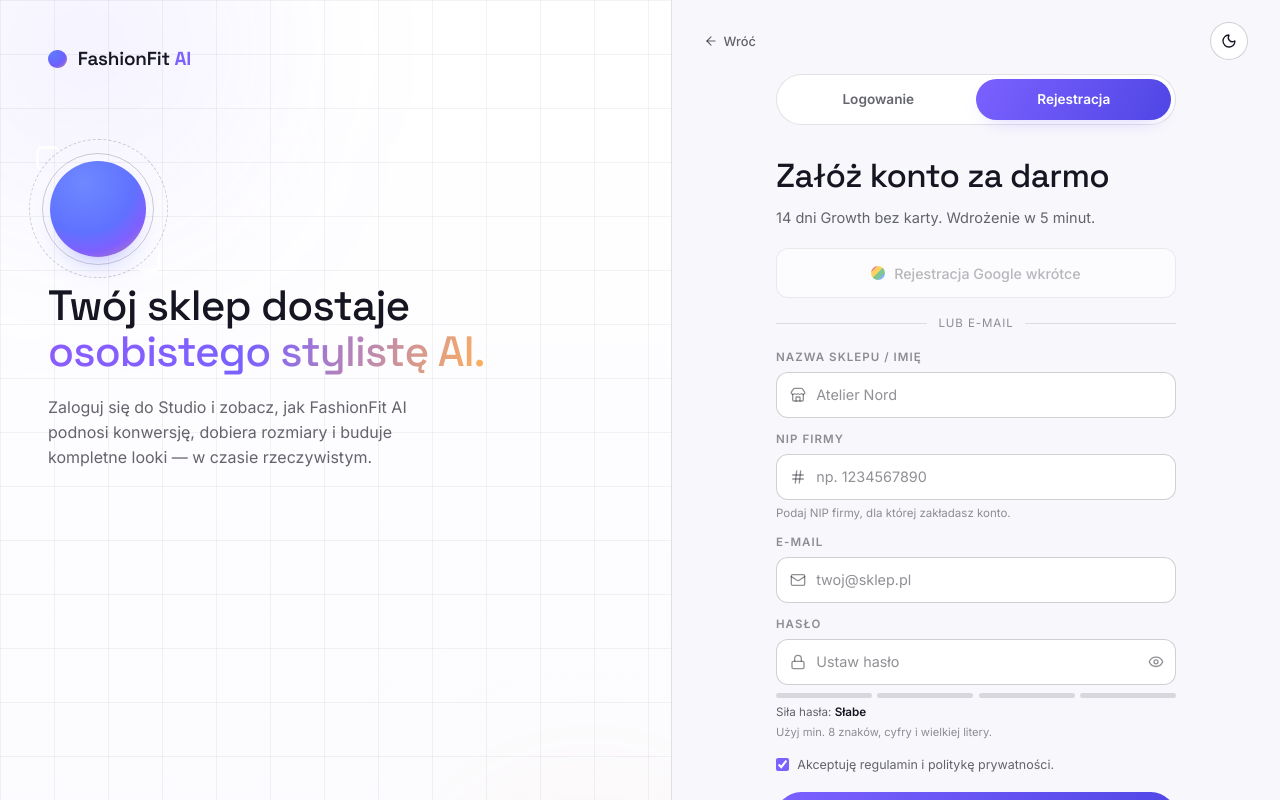
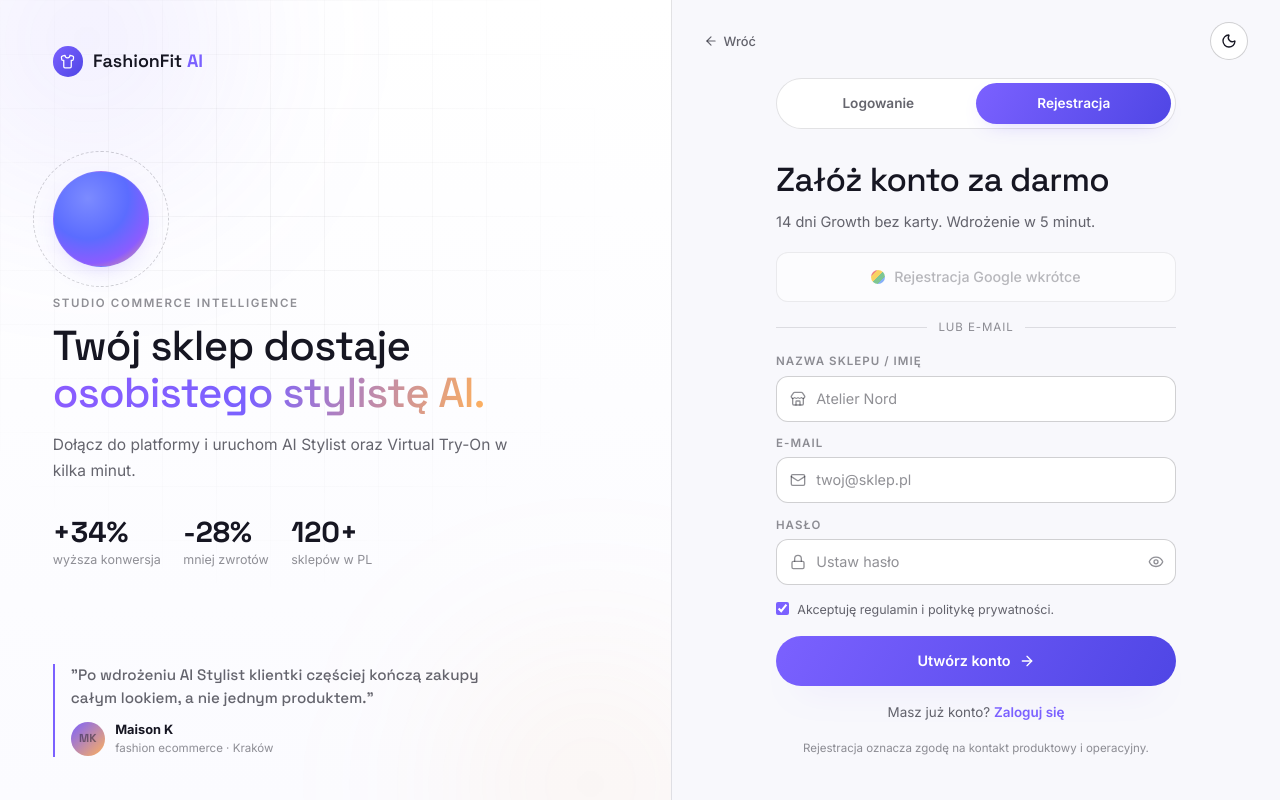
Before and after one commit to Mateusz199703/fashionfit-scandalhurt, a React (Create React App) app in the folder dashboard/: page /register in a window 1280 px wide. Shown: the top 800 px of the page. Built offline with nearby package versions, Linux system fonts and the light colour scheme; no server answers.

Commit message:
Revert "Add NIP validation and password strength to registration"
This reverts commit 764e644776b1149e60aa5449f26e2e4f8291f38f.

```diff
--- a/dashboard/src/index.css
+++ b/dashboard/src/index.css
@@ -395,8 +395,8 @@
     --auth-border: rgba(22, 22, 34, 0.12);
     --auth-border-strong: rgba(22, 22, 34, 0.2);
     --auth-grid: rgba(22, 22, 34, 0.05);
-    --auth-glow-a: rgba(123, 97, 255, 0.22);
-    --auth-glow-b: rgba(255, 177, 92, 0.18);
+    --auth-glow-a: rgba(123, 97, 255, 0.25);
+    --auth-glow-b: rgba(255, 177, 92, 0.2);
     --auth-focus: rgba(123, 97, 255, 0.22);
 
     min-height: 100vh;
@@ -409,17 +409,17 @@
     --auth-bg: #0b0b0f;
     --auth-bg-2: #070709;
     --auth-panel: #111118;
-    --auth-surface: rgba(255, 255, 255, 0.06);
-    --auth-surface-strong: rgba(255, 255, 255, 0.1);
+    --auth-surface: rgba(255, 255, 255, 0.05);
+    --auth-surface-strong: rgba(255, 255, 255, 0.08);
     --auth-text: #ffffff;
     --auth-text-dim: rgba(255, 255, 255, 0.68);
-    --auth-text-faint: rgba(255, 255, 255, 0.48);
+    --auth-text-faint: rgba(255, 255, 255, 0.46);
     --auth-border: rgba(255, 255, 255, 0.12);
-    --auth-border-strong: rgba(255, 255, 255, 0.2);
+    --auth-border-strong: rgba(255, 255, 255, 0.22);
     --auth-grid: rgba(255, 255, 255, 0.06);
-    --auth-glow-a: rgba(123, 97, 255, 0.34);
-    --auth-glow-b: rgba(255, 177, 92, 0.22);
-    --auth-focus: rgba(123, 97, 255, 0.3);
+    --auth-glow-a: rgba(123, 97, 255, 0.38);
+    --auth-glow-b: rgba(255, 177, 92, 0.26);
+    --auth-focus: rgba(123, 97, 255, 0.28);
   }
 
   .ff-auth-layout {
@@ -431,13 +431,16 @@
   .ff-auth-hero {
     position: relative;
     overflow: hidden;
-    padding: 2.8rem 3rem;
+    padding: 2.9rem 3.3rem 2.7rem;
+    display: flex;
+    flex-direction: column;
+    justify-content: space-between;
     background: linear-gradient(180deg, #ffffff 0%, #fbfbff 100%);
     border-right: 1px solid var(--auth-border);
   }
 
   .ff-auth-shell[data-auth-theme='dark'] .ff-auth-hero {
-    background: linear-gradient(180deg, #09090f 0%, #10101a 100%);
+    background: linear-gradient(180deg, #09090f 0%, #0f0f17 100%);
   }
 
   .ff-auth-grid-layer {
@@ -449,12 +452,13 @@
       linear-gradient(var(--auth-grid) 1px, transparent 1px),
       linear-gradient(90deg, var(--auth-grid) 1px, transparent 1px);
     background-size: 54px 54px;
+    mask-image: radial-gradient(ellipse 70% 62% at 40% 28%, #000, transparent 76%);
   }
 
   .ff-auth-glow {
     position: absolute;
     border-radius: 999px;
-    filter: blur(110px);
+    filter: blur(100px);
     pointer-events: none;
     z-index: 0;
   }
@@ -475,6 +479,18 @@
     background: radial-gradient(circle, var(--auth-glow-b), transparent 72%);
   }
 
+  .ff-auth-brand {
+    position: relative;
+    z-index: 1;
+    display: inline-flex;
+    align-items: center;
+    gap: 0.62rem;
+    font-family: 'Space Grotesk', 'Inter', sans-serif;
+    font-size: 1.12rem;
+    font-weight: 600;
+    color: var(--auth-text);
+  }
+
   .ff-auth-hero-top,
   .ff-auth-hero-mid,
   .ff-auth-hero-bot {
@@ -482,101 +498,62 @@
     z-index: 1;
   }
 
-  .ff-auth-hero-mid {
-    margin-top: 5.4rem;
-    max-width: 28rem;
-  }
-
-  .ff-auth-brand {
-    display: inline-flex;
-    align-items: center;
-    gap: 0.68rem;
-    font-family: 'Space Grotesk', 'Inter', sans-serif;
-    font-size: 1.18rem;
-    font-weight: 600;
-    color: var(--auth-text);
-    letter-spacing: -0.01em;
-  }
-
   .ff-auth-brand b {
     color: var(--accent);
   }
 
   .ff-auth-mark {
-    width: 1.18rem;
-    height: 1.18rem;
+    width: 1.9rem;
+    height: 1.9rem;
     border-radius: 999px;
-    display: inline-block;
-    background: radial-gradient(circle at 30% 25%, #5d7cff 0%, #6f5fff 58%, #c9849f 100%);
-    box-shadow: 0 10px 22px -16px rgba(123, 97, 255, 0.88);
+    display: inline-flex;
+    align-items: center;
+    justify-content: center;
+    background: linear-gradient(132deg, var(--accent), var(--accent2));
+    color: #fff;
+    box-shadow: 0 8px 24px -14px var(--glow);
   }
 
   .ff-auth-core-wrap {
     position: relative;
-    width: 6rem;
-    height: 6rem;
-    margin-left: 0.15rem;
-    margin-bottom: 1.55rem;
+    z-index: 1;
+    width: 96px;
+    height: 96px;
+    margin-bottom: 1.75rem;
   }
 
   .ff-auth-core-ring {
     position: absolute;
-    inset: -1.35rem;
+    inset: -20px;
     border-radius: 999px;
     border: 1px dashed var(--auth-border-strong);
     animation: ff-auth-spin 30s linear infinite;
   }
 
-  .ff-auth-core-ring-solid {
-    position: absolute;
-    inset: -0.5rem;
-    border-radius: 999px;
-    border: 1px solid var(--auth-border-strong);
-  }
-
   .ff-auth-core {
     position: absolute;
     inset: 0;
-    border-radius: 999px;
-    background: radial-gradient(circle at 35% 22%, #6f88ff 0%, #5f72ff 52%, #7f5fff 72%, #c9859e 100%);
-    box-shadow: 0 18px 34px -24px rgba(87, 92, 255, 0.9);
   }
 
-  .ff-auth-core-frame {
-    position: absolute;
-    inset: -0.85rem;
-  }
-
-  .ff-auth-core-frame::before,
-  .ff-auth-core-frame::after {
-    content: '';
-    position: absolute;
-    width: 1.55rem;
-    height: 1.55rem;
-    border: 0.2rem solid rgba(255, 255, 255, 0.88);
-    border-right: none;
-    border-bottom: none;
-    border-radius: 0.42rem;
-  }
-
-  .ff-auth-core-frame::before {
-    top: -0.06rem;
-    left: -0.08rem;
-  }
-
-  .ff-auth-core-frame::after {
-    transform: rotate(180deg);
-    bottom: -0.06rem;
-    right: -0.08rem;
+  .ff-auth-kicker {
+    position: relative;
+    z-index: 1;
+    margin: 0 0 0.64rem;
+    font-size: 0.72rem;
+    letter-spacing: 0.14em;
+    text-transform: uppercase;
+    color: var(--auth-text-faint);
+    font-weight: 600;
   }
 
   .ff-auth-title {
+    position: relative;
+    z-index: 1;
     margin: 0;
     font-family: 'Space Grotesk', 'Inter', sans-serif;
-    font-size: clamp(2rem, 3.4vw, 2.65rem);
-    line-height: 1.1;
+    font-size: clamp(2.05rem, 3.6vw, 2.62rem);
+    line-height: 1.12;
     color: var(--auth-text);
-    letter-spacing: -0.02em;
   }
 
   .ff-auth-title-grad {
@@ -587,12 +564,84 @@
   }
 
   .ff-auth-copy {
-    margin-top: 1.25rem;
-    max-width: 25rem;
+    position: relative;
+    z-index: 1;
+    margin-top: 0.95rem;
+    max-width: 30rem;
     color: var(--auth-text-dim);
-    font-size: 1rem;
-    line-height: 1.58;
-    white-space: pre-line;
+    font-size: 0.97rem;
+    line-height: 1.7;
+  }
+
+  .ff-auth-metrics {
+    position: relative;
+    z-index: 1;
+    margin-top: 2.05rem;
+    display: flex;
+    gap: 1.4rem;
+    align-items: flex-start;
+  }
+
+  .ff-auth-metrics b {
+    display: block;
+    font-family: 'Space Grotesk', 'Inter', sans-serif;
+    font-size: 1.8rem;
+    line-height: 1;
+    color: var(--auth-text);
+  }
+
+  .ff-auth-metrics span {
+    margin-top: 0.28rem;
+    display: block;
+    font-size: 0.78rem;
+    color: var(--auth-text-faint);
+  }
+
+  .ff-auth-quote {
+    position: relative;
+    z-index: 1;
+    border-left: 2px solid var(--accent);
+    padding-left: 1rem;
+    max-width: 28rem;
+    margin-top: 0;
+  }
+
+  .ff-auth-quote p {
+    font-family: 'Space Grotesk', 'Inter', sans-serif;
+    font-size: 0.95rem;
+    line-height: 1.48;
+    color: var(--auth-text-dim);
+  }
+
+  .ff-auth-quote-byline {
+    margin-top: 0.7rem;
+    display: flex;
+    align-items: center;
+    gap: 0.65rem;
+  }
+
+  .ff-auth-quote-avatar {
+    width: 34px;
+    height: 34px;
+    border-radius: 999px;
+    display: grid;
+    place-items: center;
+    font-size: 0.72rem;
+    font-family: 'Space Grotesk', 'Inter', sans-serif;
+    font-weight: 700;
+    color: #fff;
+    background: linear-gradient(135deg, var(--accent), var(--orange));
+  }
+
+  .ff-auth-quote-byline b {
+    display: block;
+    font-size: 0.8rem;
+    color: var(--auth-text);
+  }
+
+  .ff-auth-quote-byline span {
+    font-size: 0.72rem;
+    color: var(--auth-text-faint);
   }
 
   .ff-auth-panel {
@@ -851,13 +900,6 @@
     color: var(--rose);
   }
 
-  .ff-auth-help-text {
-    margin-top: 0.3rem;
-    font-size: 0.72rem;
-    color: var(--auth-text-faint);
-    line-height: 1.45;
-  }
-
   .ff-auth-field-error .ff-input {
     border-color: color-mix(in srgb, var(--rose) 70%, transparent);
     box-shadow: 0 0 0 3px color-mix(in srgb, var(--rose) 25%, transparent);
@@ -887,44 +929,6 @@
     font-size: 0.9rem;
   }
 
-  .ff-auth-password-strength {
-    margin-top: 0.48rem;
-  }
-
-  .ff-auth-password-strength-bars {
-    display: grid;
-    grid-template-columns: repeat(4, minmax(0, 1fr));
-    gap: 0.35rem;
-  }
-
-  .ff-auth-password-strength-bar {
-    height: 0.34rem;
-    border-radius: 999px;
-    background: color-mix(in srgb, var(--auth-text-faint) 30%, transparent);
-    transition: background-color 0.2s var(--ease);
-  }
-
-  .ff-auth-password-strength-bar.is-active {
-    background: linear-gradient(120deg, var(--accent), var(--accent2));
-  }
-
-  .ff-auth-password-strength-label {
-    margin-top: 0.35rem;
-    font-size: 0.73rem;
-    color: var(--auth-text-dim);
-  }
-
-  .ff-auth-password-strength-label strong {
-    color: var(--auth-text);
-    font-weight: 600;
-  }
-
-  .ff-auth-password-strength-help {
-    margin-top: 0.18rem;
-    font-size: 0.7rem;
-    color: var(--auth-text-faint);
-  }
-
   .ff-auth-alt-link {
     margin-top: 1rem;
     text-align: center;
@@ -952,6 +956,7 @@
     justify-content: center;
     gap: 0.35rem;
   }
+
   .ff-btn:focus-visible,
   .ff-input:focus-visible,
   .ff-tab:focus-visible,
--- a/dashboard/src/pages/RegisterPage.tsx
+++ b/dashboard/src/pages/RegisterPage.tsx
@@ -1,38 +1,10 @@
 import React, { useState } from 'react';
 import { Link, useNavigate, useSearchParams } from 'react-router-dom';
 import toast from 'react-hot-toast';
-import { ArrowLeft, ArrowRight, Eye, EyeOff, Mail, Lock, Store, Sun, Moon, Hash } from 'lucide-react';
+import { ArrowLeft, ArrowRight, Shirt, Eye, EyeOff, Mail, Lock, Store, Sun, Moon } from 'lucide-react';
 import { useAuth } from '../auth/AuthContext';
 import { apiErrorMessage } from '../api/client';
 import { Plan } from '../types';
-
-const NIP_WEIGHTS = [6, 5, 7, 2, 3, 4, 5, 6, 7];
-
-function normalizeNip(value: string) {
-  return value.replace(/[\s-]+/g, '').replace(/\D/g, '');
-}
-
-function isValidPolishNip(nip: string) {
-  if (!/^\d{10}$/.test(nip)) return false;
-  const digits = nip.split('').map(Number);
-  const checksum = NIP_WEIGHTS.reduce((sum, weight, idx) => sum + (digits[idx] * weight), 0) % 11;
-  return checksum !== 10 && checksum === digits[9];
-}
-
-function getPasswordStrength(password: string) {
-  const checks = [
-    password.length >= 8,
-    /[a-z]/.test(password),
-    /[A-Z]/.test(password),
-    /\d/.test(password),
-    /[^A-Za-z0-9]/.test(password),
-  ];
-  const score = checks.filter(Boolean).length;
-  if (score <= 1) return { score, label: 'Słabe', segments: password.length ? 1 : 0 };
-  if (score === 2) return { score, label: 'Średnie', segments: 2 };
-  if (score <= 4) return { score, label: 'Dobre', segments: 3 };
-  return { score, label: 'Mocne', segments: 4 };
-}
 
 export function RegisterPage() {
   const { register } = useAuth();
@@ -47,12 +19,9 @@
   const [showPassword, setShowPassword] = useState(false);
   const [theme, setTheme] = useState<'light' | 'dark'>('light');
   const [termsAccepted, setTermsAccepted] = useState(true);
-  const passwordStrength = getPasswordStrength(form.password);
 
   const set = (key: string) => (e: React.ChangeEvent<HTMLInputElement>) =>
     setForm((prev) => ({ ...prev, [key]: e.target.value }));
-  const setCompanyNip = (e: React.ChangeEvent<HTMLInputElement>) =>
-    setForm((prev) => ({ ...prev, company_nip: normalizeNip(e.target.value) }));
 
   const validate = () => {
     const next: Record<string, string> = {};
@@ -60,9 +29,8 @@
     if (!/^[^\s@]+@[^\s@]+\.[^\s@]+$/.test(form.email)) next.email = 'Podaj poprawny adres e-mail';
     if (form.password.length < 8) next.password = 'Hasło musi mieć co najmniej 8 znaków';
     if (!termsAccepted) next.terms = 'Aby założyć konto, zaakceptuj regulamin i politykę prywatności.';
-    const nipDigits = normalizeNip(form.company_nip);
-    if (!nipDigits) next.company_nip = 'NIP firmy jest wymagany.';
-    else if (!isValidPolishNip(nipDigits)) next.company_nip = 'Podaj poprawny NIP firmy.';
+    const nipDigits = form.company_nip.replace(/\D/g, '');
+    if (form.company_nip.trim() && nipDigits.length !== 10) next.company_nip = 'NIP musi mieć 10 cyfr';
     setErrors(next);
     return Object.keys(next).length === 0;
   };
@@ -77,7 +45,7 @@
         email: form.email,
         password: form.password,
         company_name: form.company_name || undefined,
-        company_nip: normalizeNip(form.company_nip) || undefined,
+        company_nip: form.company_nip || undefined,
         plan: selectedPlan || undefined,
       });
       if (checkoutUrl) {
@@ -104,7 +72,9 @@
 
           <div className="ff-auth-hero-top">
             <div className="ff-auth-brand">
-              <span className="ff-auth-mark" aria-hidden="true" />
+              <span className="ff-auth-mark">
+                <Shirt size={15} />
+              </span>
               <span>
                 FashionFit <b>AI</b>
               </span>
@@ -114,20 +84,46 @@
           <div className="ff-auth-hero-mid">
             <div className="ff-auth-core-wrap" aria-hidden="true">
               <div className="ff-auth-core-ring" />
-              <div className="ff-auth-core-ring-solid" />
-              <div className="ff-auth-core-frame" />
-              <span className="ff-auth-core" />
+              <span className="ff-ai-core ff-auth-core" />
             </div>
+
+            <p className="ff-auth-kicker">Studio Commerce Intelligence</p>
             <h1 className="ff-auth-title">
               Twój sklep dostaje
               <br />
               <span className="ff-auth-title-grad">osobistego stylistę AI.</span>
             </h1>
             <p className="ff-auth-copy">
-              Zaloguj się do Studio i zobacz, jak FashionFit AI
-              podnosi konwersję, dobiera rozmiary i buduje
-              kompletne looki — w czasie rzeczywistym.
+              Dołącz do platformy i uruchom AI Stylist oraz Virtual Try-On w kilka minut.
             </p>
+
+            <div className="ff-auth-metrics" aria-hidden="true">
+              <div>
+                <b>+34%</b>
+                <span>wyższa konwersja</span>
+              </div>
+              <div>
+                <b>-28%</b>
+                <span>mniej zwrotów</span>
+              </div>
+              <div>
+                <b>120+</b>
+                <span>sklepów w PL</span>
+              </div>
+            </div>
+          </div>
+
+          <div className="ff-auth-hero-bot">
+            <div className="ff-auth-quote">
+              <p>"Po wdrożeniu AI Stylist klientki częściej kończą zakupy całym lookiem, a nie jednym produktem."</p>
+              <div className="ff-auth-quote-byline">
+                <span className="ff-auth-quote-avatar">MK</span>
+                <span>
+                  <b>Maison K</b>
+                  fashion ecommerce · Kraków
+                </span>
+              </div>
+            </div>
           </div>
         </aside>
 
@@ -148,7 +144,9 @@
           </div>
 
           <div className="ff-auth-mobile-brand">
-            <span className="ff-auth-mark" aria-hidden="true" />
+            <span className="ff-auth-mark">
+              <Shirt size={15} />
+            </span>
             <span>
               FashionFit <b>AI</b>
             </span>
@@ -182,28 +180,6 @@
                   <input id="name" className="ff-input" value={form.name} onChange={set('name')} placeholder="Atelier Nord" />
                 </div>
                 {errors.name && <p className="ff-auth-error-text">{errors.name}</p>}
-              </div>
-
-              <div className={errors.company_nip ? 'ff-auth-field ff-auth-field-error' : 'ff-auth-field'}>
-                <label className="ff-label" htmlFor="company_nip">NIP firmy</label>
-                <div className="ff-auth-input-wrap">
-                  <span className="ff-auth-input-lead" aria-hidden="true">
-                    <Hash size={16} />
-                  </span>
-                  <input
-                    id="company_nip"
-                    inputMode="numeric"
-                    autoComplete="off"
-                    className="ff-input"
-                    value={form.company_nip}
-                    onChange={setCompanyNip}
-                    placeholder="np. 1234567890"
-                    aria-invalid={errors.company_nip ? 'true' : 'false'}
-                    aria-describedby={errors.company_nip ? 'company-nip-error company-nip-help' : 'company-nip-help'}
-                  />
-                </div>
-                <p id="company-nip-help" className="ff-auth-help-text">Podaj NIP firmy, dla której zakładasz konto.</p>
-                {errors.company_nip && <p id="company-nip-error" className="ff-auth-error-text">{errors.company_nip}</p>}
               </div>
 
               <div className={errors.email ? 'ff-auth-field ff-auth-field-error' : 'ff-auth-field'}>
@@ -241,20 +217,6 @@
                   </button>
                 </div>
                 {errors.password && <p className="ff-auth-error-text">{errors.password}</p>}
-                <div className="ff-auth-password-strength" aria-live="polite">
-                  <div className="ff-auth-password-strength-bars" aria-hidden="true">
-                    {Array.from({ length: 4 }).map((_, idx) => (
-                      <span
-                        key={idx}
-                        className={idx < passwordStrength.segments ? 'ff-auth-password-strength-bar is-active' : 'ff-auth-password-strength-bar'}
-                      />
-                    ))}
-                  </div>
-                  <p className="ff-auth-password-strength-label">
-                    Siła hasła: <strong>{passwordStrength.label}</strong>
-                  </p>
-                  <p className="ff-auth-password-strength-help">Użyj min. 8 znaków, cyfry i wielkiej litery.</p>
-                </div>
               </div>
 
               <label className="ff-auth-check-row">
```
